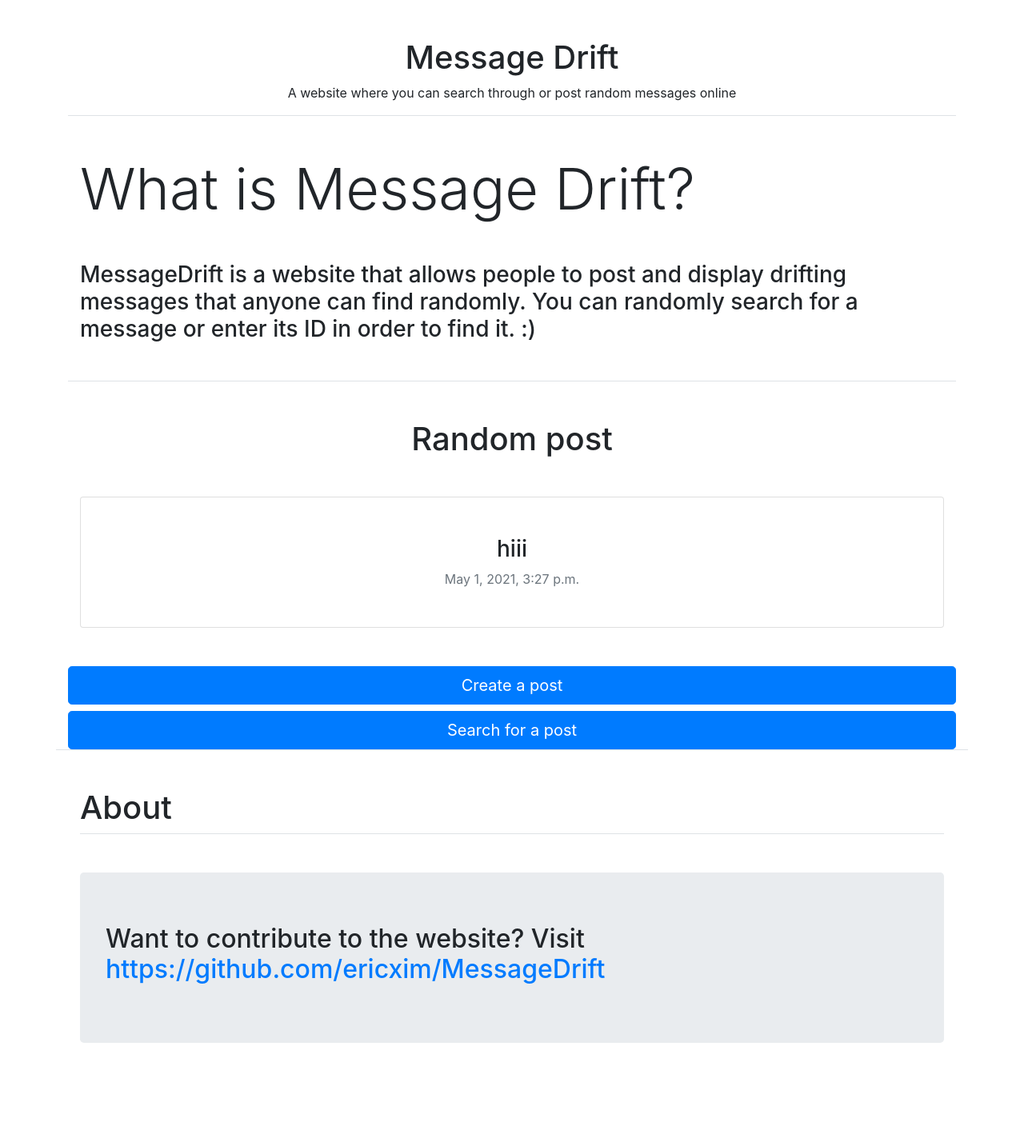
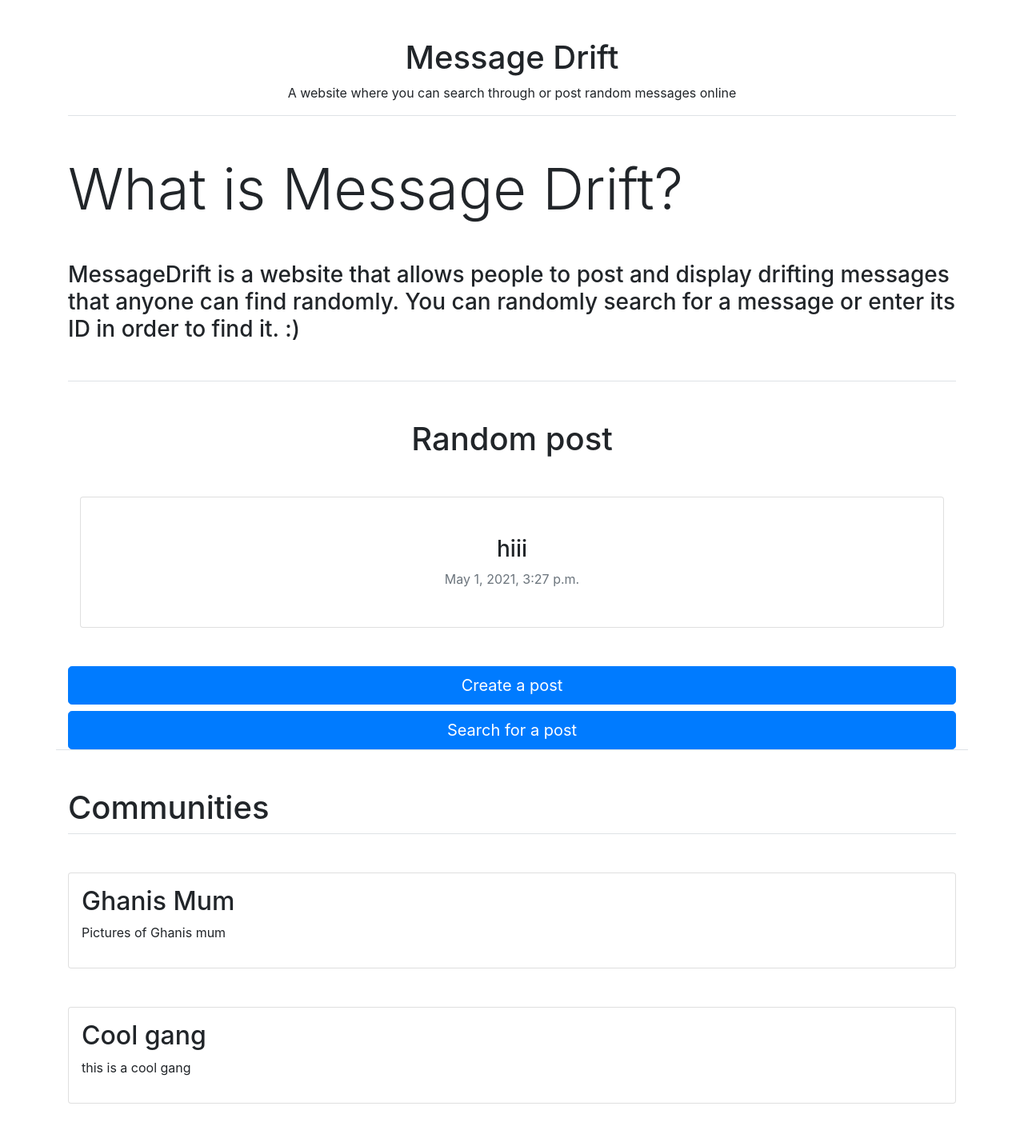
Before and after one commit to ericxim/MessageDrift, a Django app: page / in a window 1280 px wide. Shown: the whole page at 80% size. Before the commit the page ends 1304 px from the top, so only its background shows below. Run offline with Django 3.2, Linux system fonts and the light colour scheme; data comes from the database, SQL or seed files in the repository; both versions use the stored data as it was after the commit; some libraries are stand-ins or nearby versions.

Commit message:
added communitites model

```diff
--- a/message/admin.py
+++ b/message/admin.py
@@ -2,3 +2,4 @@ from django.contrib import admin
 from .models import *
 
 admin.site.register(Post)
+admin.site.register(Communities)
--- a/message/models.py
+++ b/message/models.py
@@ -2,10 +2,17 @@ from django.db import models
 from django.utils import timezone
 
 class Post(models.Model):
-
     content = models.TextField()
     date_created = models.DateTimeField(default=timezone.now)
     views = models.BigIntegerField(default=0)
+    community_id = models.ForeignKey('Communities', models.SET_NULL, null=True, blank=True)
 
     def __str__(self):
         return self.content
+
+class Communities(models.Model):
+    name = models.CharField(max_length=20)
+    description = models.TextField()
+
+    def __str__(self):
+        return self.name
--- a/message/views.py
+++ b/message/views.py
@@ -1,20 +1,22 @@
 from django.shortcuts import render, redirect
 from django.views.generic import View
 from django.views.generic.list import ListView
-from .models import Post
+from .models import *
 from .forms import PostForm
 import random
 
 def index(request):
-	posts = Post.objects.all()
-	random_post_id = random.choice(posts.values_list('id', flat=True))
-	random_post = Post.objects.get(id=random_post_id)
+    communities = Communities.objects.all()
+    posts = Post.objects.all()
+    random_post_id = random.choice(posts.values_list('id', flat=True))
+    random_post = Post.objects.get(id=random_post_id)
 
-	context = {
+    context = {
 		'random_post' : random_post,
+		'communitites': communities,
 	}
 
-	return render(request, 'message/index.html', context)
+    return render(request, 'message/index.html', context)
 
 def about(request):
 	return render(request, 'message/about.html')
--- a/templates/message/index.html
+++ b/templates/message/index.html
@@ -1,7 +1,7 @@
 {% extends 'base.html' %}
 
 {% block content %}
-  <div class="container mb-5 mt-5 border-bottom">
+  <div class="mb-5 mt-5 border-bottom">
     <h1 class="display-3">What is Message Drift?</h1>
     <h3 class="mb-5 mt-5">MessageDrift is a website that allows people to post and display drifting messages that anyone can find randomly.
       You can randomly search for a message or enter its ID in order to find it. :)
@@ -20,15 +20,15 @@
         <a class="btn btn-primary btn-lg btn-block" href="{% url 'view_post' %}">Search for a post</a>
     </div>
 </div>
-<div class="container mb-5 mt-5">
+<div class="mb-5 mt-5">
   <div class="border-bottom mb-5">
-    <h1>About</h1>
+    <h1>Communities</h1>
   </div>
-  <div class="jumbotron">
-    <h2>
-      Want to contribute to the website?
-      Visit <a href="https://github.com/ericxim/MessageDrift">https://github.com/ericxim/MessageDrift</a>
-    </h2>
-  </div>
+  {% for community in communitites %}
+    <div class ="card mt-5 mb-5 p-3">
+      <h2>{{ community.name }}</h2>
+      <p>{{ community.description }}</p>
+    </div>
+  {% endfor %}
 </div>
 {% endblock content %}
--- a/templates/message/post.html
+++ b/templates/message/post.html
@@ -17,7 +17,7 @@
             <h3>{{ post.content }}</h3>
             <div class="text-muted">{{ post.date_created }}</div>
         </div>
-        <div class="mb-5 mt-5">
+        <div class="mb-5 mt-5 border-top">
             <h2>Post Information</h2>
             <h4>Message ID: {{ post.pk }}</h4>
             <h4>Views: {{ post.views }}</h4>
```
Also changed, not shown: db.sqlite3, message/migrations/0003_auto_20210504_0046.py (added), message/migrations/0004_remove_communities_post_id.py (added).
